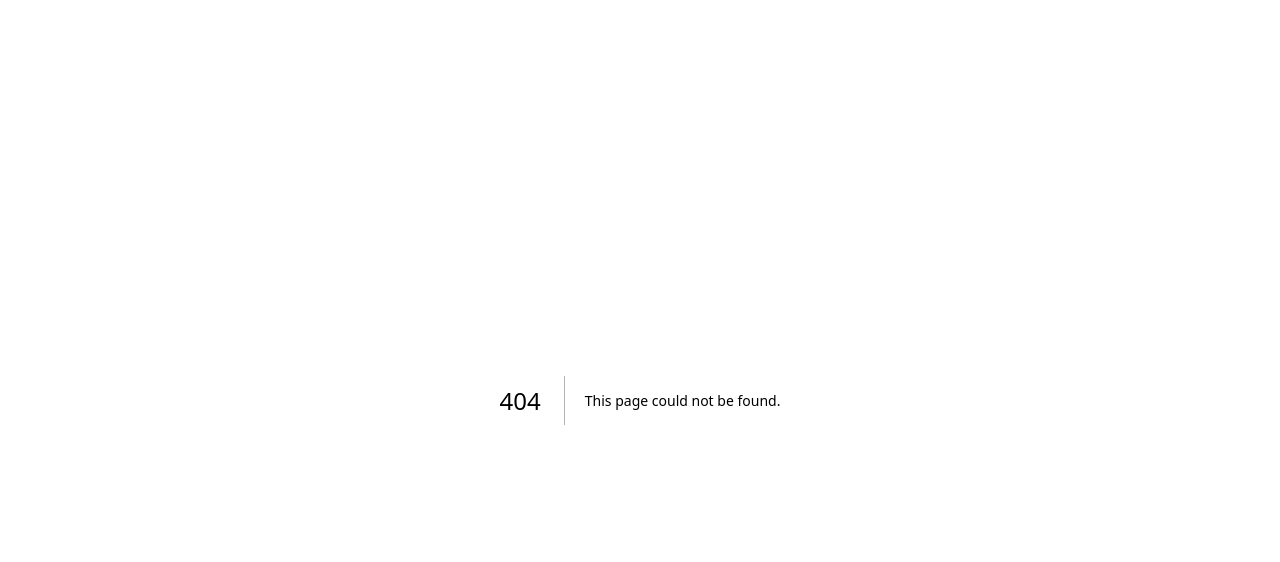
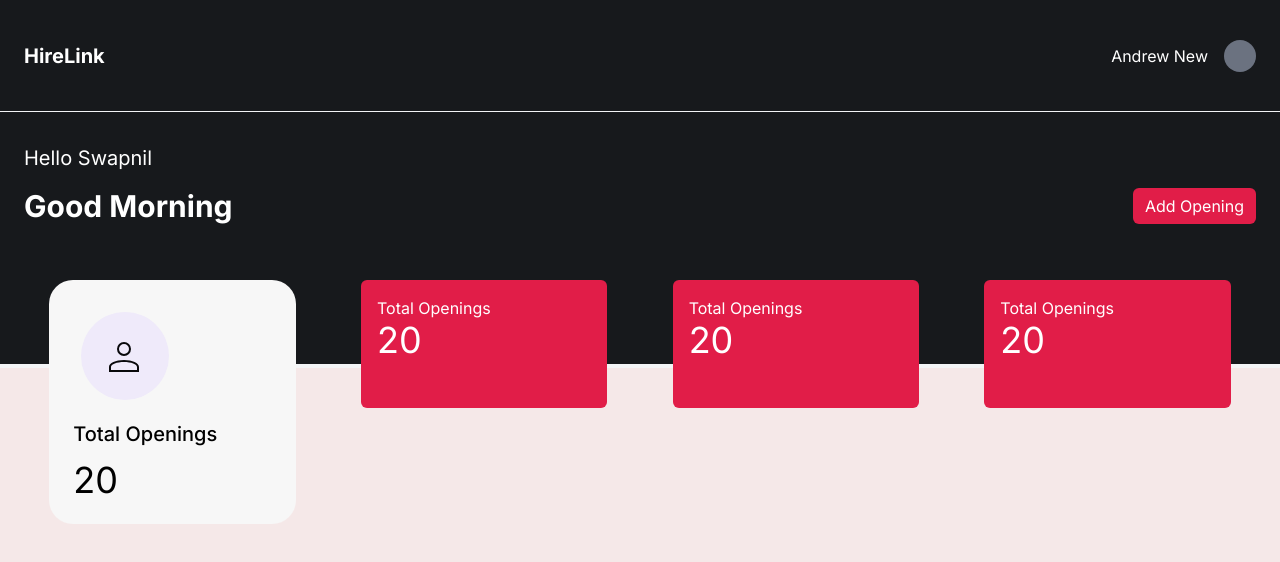
Before and after one commit to ShantanuR03/hirelink_old, a Next.js app: page /dashboard/recruiter in a window 1280 px wide. Before the commit this address had no page. Shown: the top 562 px of the page. Built offline with nearby package versions, Linux system fonts and the light colour scheme.

Commit message:
page craeted for dashboard

```diff
--- /dev/null
+++ b/app/dashboard/recruiter/page.tsx
@@ -0,0 +1,239 @@
+"use client";
+import React from "react";
+
+const RecruiterDashbord = () => {
+  const [dropdownOpen, setDropdownOpen] = React.useState(false);
+
+  const toggleDropdown = () => {
+    setDropdownOpen(!dropdownOpen);
+  };
+
+  return (
+    <div className="w-screen h-screen flex flex-col bg-[#f5e8e8]">
+      {/* Header */}
+      <div className="bg-[#17191c] h-28 border-gray-100 border-b-[1px] py-4 px-6 flex justify-between items-center">
+        <div className="flex items-center">
+          <span className="text-xl text-white font-bold mr-4">HireLink</span>
+        </div>
+        <div className="relative">
+          <div
+            className="flex items-center cursor-pointer"
+            onClick={toggleDropdown}
+          >
+            <span className="mr-4 text-white">Andrew New</span>
+            <div className="w-8 h-8 rounded-full bg-gray-500"></div>
+          </div>
+          {dropdownOpen && (
+            <div className="absolute right-0 mt-2 w-48 bg-gray-800 rounded-md shadow-lg z-10">
+              <a
+                href="#"
+                className="block px-4 py-2 text-sm text-gray-300 hover:bg-gray-700 hover:text-white"
+              >
+                Dashboard
+              </a>
+              <a
+                href="#"
+                className="block px-4 py-2 text-sm text-gray-300 hover:bg-gray-700 hover:text-white"
+              >
+                Employees
+              </a>
+              <a
+                href="#"
+                className="block px-4 py-2 text-sm text-gray-300 hover:bg-gray-700 hover:text-white"
+              >
+                Jobs
+              </a>
+              <a
+                href="#"
+                className="block px-4 py-2 text-sm text-gray-300 hover:bg-gray-700 hover:text-white"
+              >
+                Candidates
+              </a>
+              <a
+                href="#"
+                className="block px-4 py-2 text-sm text-gray-300 hover:bg-gray-700 hover:text-white"
+              >
+                Leaves
+              </a>
+            </div>
+          )}
+        </div>
+      </div>
+
+      <div className="bg-[#17191c] h-64 border-gray-100 border-b-4 py-4 px-6 flex flex-col">
+        <h1 className="text-white text-xl pt-4">Hello Swapnil</h1>
+        <div className="flex py-4 w-full justify-between">
+          <h1 className="text-white font-bold text-3xl">Good Morning</h1>
+          <button className="bg-[#e11d48] text-white px-3 rounded-md">
+            Add Opening
+          </button>
+        </div>
+
+        <div>
+          <div className="flex justify-evenly gap-10 mt-10">
+            <div className="bg-[#f7f7f7] h-auto w-1/5  rounded-3xl p-6 flex flex-col gap-y-3">
+              <div className="bg-[#efeafa] w-fit p-5 rounded-full m-2">
+                <svg
+                  xmlns="http://www.w3.org/2000/svg"
+                  width="48"
+                  height="48"
+                  viewBox="0 0 24 24"
+                >
+                  <path
+                    fill="currentColor"
+                    d="M11.5 14c4.14 0 7.5 1.57 7.5 3.5V20H4v-2.5c0-1.93 3.36-3.5 7.5-3.5m6.5 3.5c0-1.38-2.91-2.5-6.5-2.5S5 16.12 5 17.5V19h13v-1.5M11.5 5A3.5 3.5 0 0 1 15 8.5a3.5 3.5 0 0 1-3.5 3.5A3.5 3.5 0 0 1 8 8.5A3.5 3.5 0 0 1 11.5 5m0 1A2.5 2.5 0 0 0 9 8.5a2.5 2.5 0 0 0 2.5 2.5A2.5 2.5 0 0 0 14 8.5A2.5 2.5 0 0 0 11.5 6Z"
+                  />
+                </svg>
+              </div>
+              <h1 className="text-black text-xl font-medium">Total Openings</h1>
+              <h1 className="text-black text-4xl">20</h1>
+            </div>
+            <div className="bg-[#e11d48] w-1/5 h-32 rounded-md p-4">
+              <h1 className="text-white">Total Openings</h1>
+              <h1 className="text-white text-4xl">20</h1>
+            </div>
+            <div className="bg-[#e11d48] w-1/5 h-32 rounded-md p-4">
+              <h1 className="text-white">Total Openings</h1>
+              <h1 className="text-white text-4xl">20</h1>
+            </div>
+            <div className="bg-[#e11d48] w-1/5 h-32 rounded-md p-4">
+              <h1 className="text-white">Total Openings</h1>
+              <h1 className="text-white text-4xl">20</h1>
+            </div>
+          </div>
+        </div>
+      </div>
+    </div>
+  );
+};
+
+export default RecruiterDashbord;
+
+// "use client";
+// import React from "react";
+
+// const Dashboard = () => {
+//   //The dropdown menu is implemented using a state variable dropdownOpen and a conditional rendering of the dropdown content. You'll need to import the useState hook from React and initialize dropdownOpen as a state variable in your component.
+//   const [dropdownOpen, setDropdownOpen] = React.useState(false);
+
+//   const toggleDropdown = () => {
+//     setDropdownOpen(!dropdownOpen);
+//   };
+//   return (
+//     <div className="bg-black text-white min-h-screen flex flex-col">
+//       {/* Header */}
+//       <div className="bg-gray-900 py-4 px-6 flex justify-between items-center">
+//         <div className="flex items-center">
+//           <span className="text-xl font-bold mr-4">MAGIX</span>
+//         </div>
+//         <div className="relative">
+//           <div
+//             className="flex items-center cursor-pointer"
+//             onClick={toggleDropdown}
+//           >
+//             <span className="mr-4">Andrew New</span>
+//             <div className="w-8 h-8 rounded-full bg-gray-500"></div>
+//           </div>
+//           {dropdownOpen && (
+//             <div className="absolute right-0 mt-2 w-48 bg-gray-800 rounded-md shadow-lg z-10">
+//               <a
+//                 href="#"
+//                 className="block px-4 py-2 text-sm text-gray-300 hover:bg-gray-700 hover:text-white"
+//               >
+//                 Dashboard
+//               </a>
+//               <a
+//                 href="#"
+//                 className="block px-4 py-2 text-sm text-gray-300 hover:bg-gray-700 hover:text-white"
+//               >
+//                 Employees
+//               </a>
+//               <a
+//                 href="#"
+//                 className="block px-4 py-2 text-sm text-gray-300 hover:bg-gray-700 hover:text-white"
+//               >
+//                 Jobs
+//               </a>
+//               <a
+//                 href="#"
+//                 className="block px-4 py-2 text-sm text-gray-300 hover:bg-gray-700 hover:text-white"
+//               >
+//                 Candidates
+//               </a>
+//               <a
+//                 href="#"
+//                 className="block px-4 py-2 text-sm text-gray-300 hover:bg-gray-700 hover:text-white"
+//               >
+//                 Leaves
+//               </a>
+//             </div>
+//           )}
+//         </div>
+//       </div>
+//  {/* Content */}
+// <div className="flex-grow p-6 bg-slate-200 ">
+//   <h1 className="text-3xl mb-8 text-black-">Good Morning</h1>
+//   <div className="flex flex-wrap justify-between">
+//     <div className="bg-gray-800 p-4 rounded-lg mb-4 w-full md:w-1/5 md:mr-4 relative">
+//       <div className="absolute -top-4 left-4">
+//         <div className="w-12 h-12 rounded-full bg-gray-500 flex items-center justify-center">
+//           <span className="text-white font-bold text-lg">200</span>
+//         </div>
+//       </div>
+//       <p className="text-sm text-gray-400 mb-2 mt-6">Total Employees</p>
+//       <p className="text-xl font-normal">
+//         <span className="font-bold text-2xl">200</span>/200
+//       </p>
+//     </div>
+//     <div className="bg-gray-800 p-4 rounded-lg mb-4 w-full md:w-1/5 md:mr-4 relative">
+//       <div className="absolute -top-4 left-4">
+//         <div className="w-12 h-12 rounded-full bg-gray-500 flex items-center justify-center">
+//           <span className="text-white font-bold text-lg">12</span>
+//         </div>
+//       </div>
+//       <p className="text-sm text-gray-400 mb-2 mt-6">On Leave</p>
+//       <p className="text-xl font-normal">
+//         <span className="font-bold text-2xl">12</span>/200
+//       </p>
+//     </div>
+//     <div className="bg-gray-800 p-4 rounded-lg mb-4 w-full md:w-1/5 md:mr-4 relative">
+//       <div className="absolute -top-4 left-4">
+//         <div className="w-12 h-12 rounded-full bg-gray-500 flex items-center justify-center">
+//           <span className="text-white font-bold text-lg">15</span>
+//         </div>
+//       </div>
+//       <p className="text-sm text-gray-400 mb-2 mt-6">New Joinee</p>
+//       <p className="text-xl font-normal">
+//         <span className="font-bold text-2xl">15</span>/200
+//       </p>
+//     </div>
+//     <div className="bg-gray-800 p-4 rounded-lg mb-4 w-full md:w-1/5 md:mr-4 relative">
+//       <div className="absolute -top-4 left-4">
+//         <div className="w-12 h-12 rounded-full bg-gray-500 flex items-center justify-center">
+//           <span className="text-white font-bold text-lg">80%</span>
+//         </div>
+//       </div>
+//       <p className="text-sm text-gray-400 mb-2 mt-6">Happiness Rate</p>
+//       <p className="text-xl font-bold">80%</p>
+//     </div>
+//     <div className="bg-gray-800 p-4 rounded-lg mb-4 w-full md:w-1/5 relative">
+//       <div className="absolute -top-4 left-4">
+//         <div className="w-12 h-12 rounded-full bg-gray-500 flex items-center justify-center">
+//           <span className="text-white font-bold text-lg">77%</span>
+//         </div>
+//       </div>
+//       <div className="radial-progress text-purple-600" style={{ '--value': 77 }}>
+//         77%
+//       </div>
+//       <p className="text-sm text-gray-400 mt-2">23% Attrition Rate</p>
+//     </div>
+//   </div>
+//   <button className="bg-purple-600 hover:bg-purple-700 text-white px-4 py-2 rounded mt-6">
+//     Add Employee
+//   </button>
+// </div>
+// </div>
+//   );
+// };
+
+// export default Dashboard;
```
Also changed, not shown: app/dashboard/candidate/page.tsx (added).
